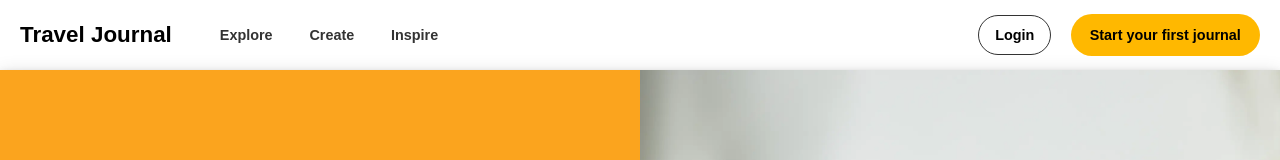
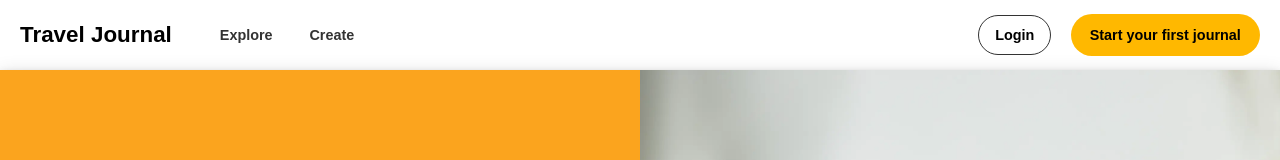
Before and after one commit to gloomforge/travelapp-client, a React (Create React App) app: page / in a window 1280 px wide. Shown: the top 160 px of the page. Built offline with nearby package versions, Linux system fonts and the light colour scheme.

Commit message:
feat(routing): integrate journal page with router and header

```diff
--- a/src/App.tsx
+++ b/src/App.tsx
@@ -3,6 +3,7 @@ import Header from "./components/header/Header";
 import Home from "./pages/home/Home";
 import NotFound from "./pages/notFound/NotFound";
 import AuthPage from "./pages/account/auth/AuthPage";
+import CreateJournal from "./pages/journalCreate/CreateJournal";
 
 function App() {
     return (
@@ -11,6 +12,7 @@ function App() {
             <Routes>
                 <Route path={'/'} element={<Home/>}/>
                 <Route path={'/account/auth'} element={<AuthPage/>}/>
+                <Route path={'/create-trip'} element={<CreateJournal/>}/>
                 <Route path={'/account/auth/:authMode'} element={<AuthPage/>}/>
                 <Route path={'*'} element={<NotFound/>}/>
             </Routes>
--- a/src/components/header/Header.tsx
+++ b/src/components/header/Header.tsx
@@ -35,13 +35,10 @@ function Header() {
                     <nav className={'header-nav'} aria-label={'main menu'}>
                         <ul>
                             <li>
-                                <Link to={'/explore'}>Explore</Link>
+                                <Link to={'/trip-list'}>Explore</Link>
                             </li>
                             <li>
-                                <Link to={'/create'}>Create</Link>
-                            </li>
-                            <li>
-                                <Link to={'/inspire'}>Inspire</Link>
+                                <Link to={'/create-trip'}>Create</Link>
                             </li>
                         </ul>
                     </nav>
```
